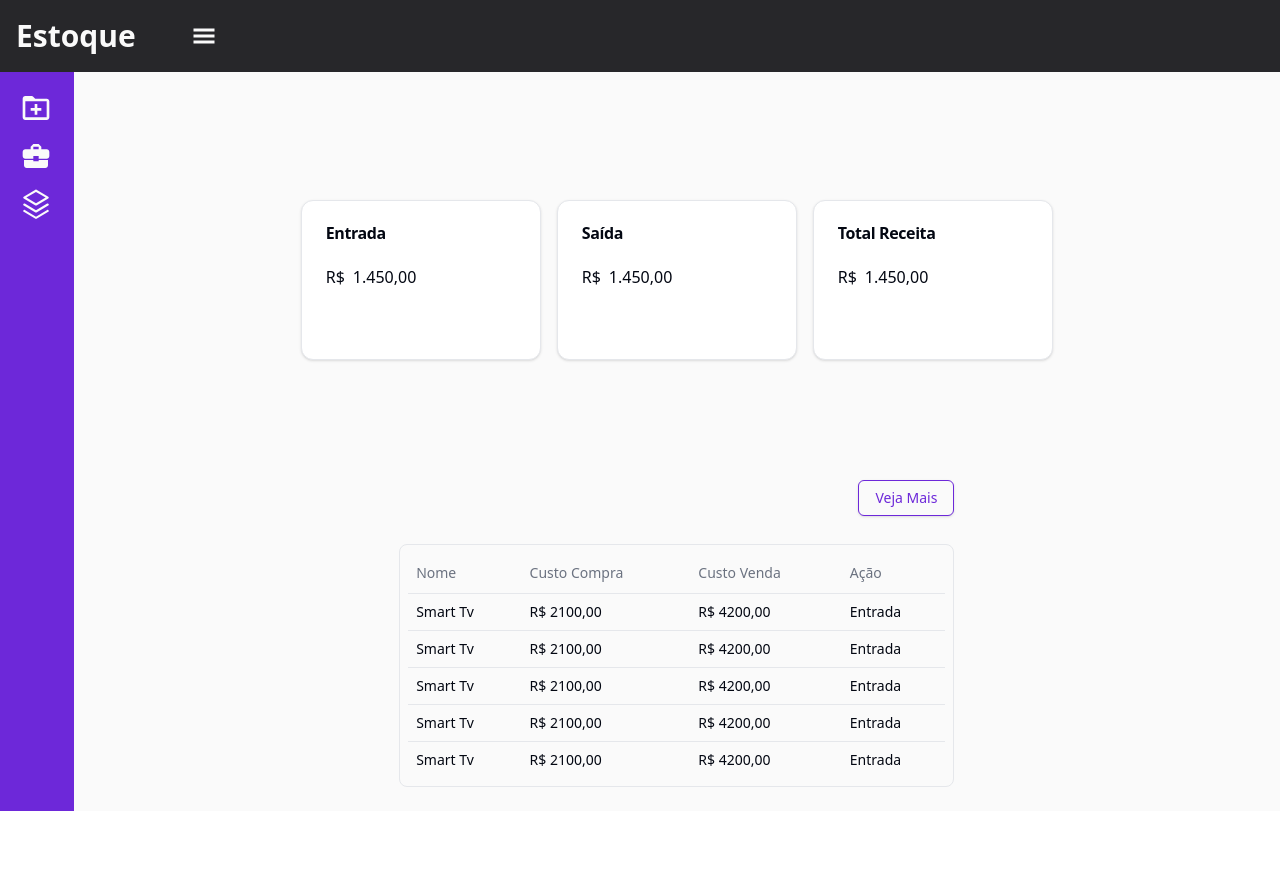
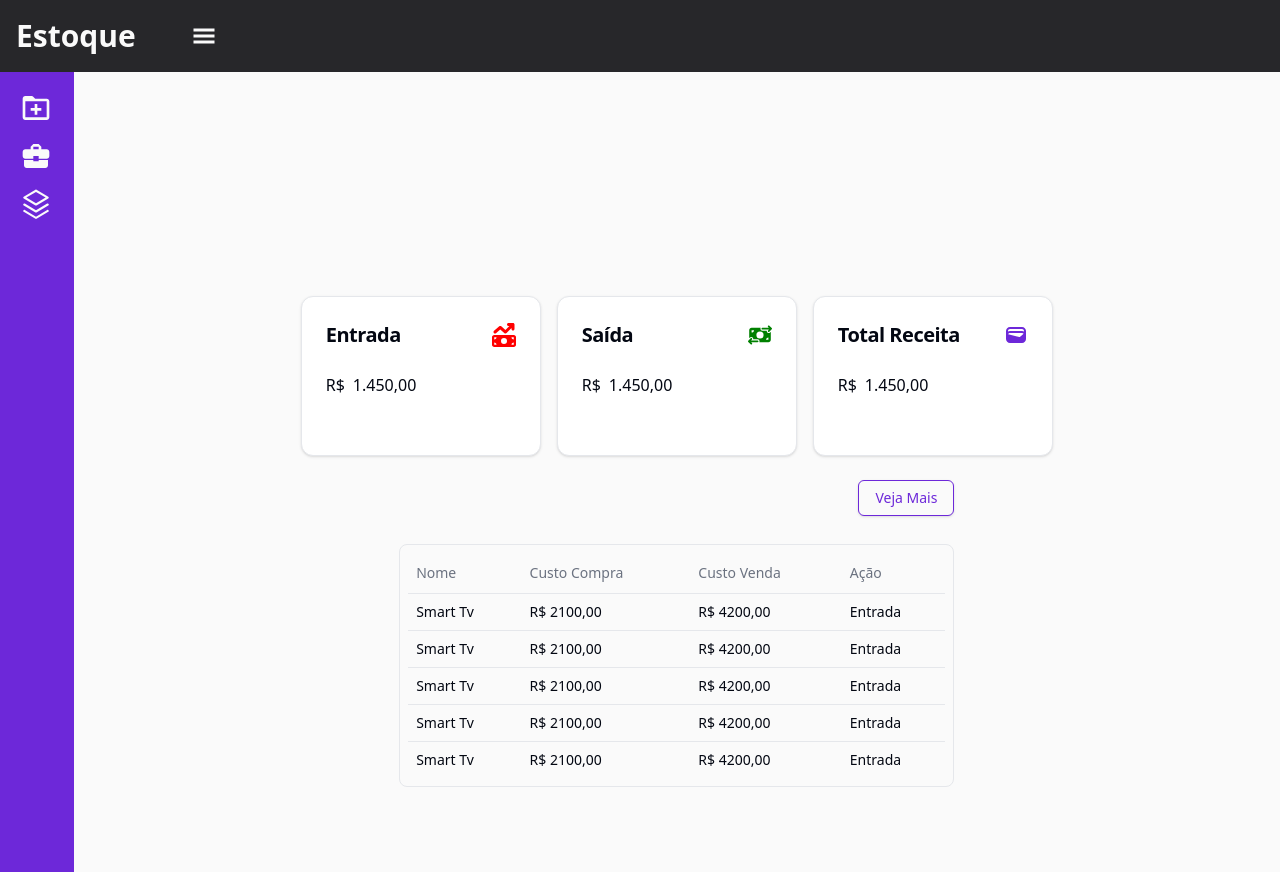
Before and after one commit to brunofelipehp/estoque-sys, a React (Vite) app in the folder front/: page / in a window 1280 px wide. Before the commit the page ends 811 px from the top, so only its background shows below. Built offline with nearby package versions, Linux system fonts and the light colour scheme.

Commit message:
Updating the cards and the preview field

```diff
--- a/front/index.html
+++ b/front/index.html
@@ -5,7 +5,10 @@
   <meta charset="UTF-8" />
   <link rel="icon" type="image/svg+xml" href="/vite.svg" />
   <meta name="viewport" content="width=device-width, initial-scale=1.0" />
-  <title>Vite + React + TS</title>
+  <link rel="preconnect" href="https://fonts.googleapis.com">
+<link rel="preconnect" href="https://fonts.gstatic.com" crossorigin>
+<link href="https://fonts.googleapis.com/css2?family=Inter:ital,opsz,wght@0,14..32,100..900;1,14..32,100..900&display=swap" rel="stylesheet">
+  <title>Estoque Dom calçados</title>
 </head>
 
 <body>
--- a/front/src/App.tsx
+++ b/front/src/App.tsx
@@ -7,7 +7,7 @@ function App() {
 	return (
 		<div>
 			<Header />
-			<div className="flex bg-zinc-50 ">
+			<div className="flex bg-zinc-50 h-screen">
 				<Sidebar />
 				<Main />
 			</div>
--- a/front/src/components/Dashboard.tsx
+++ b/front/src/components/Dashboard.tsx
@@ -1,11 +1,17 @@
+import { FaMoneyBillTransfer, FaMoneyBillTrendUp } from "react-icons/fa6";
 import { Card, CardContent, CardHeader, CardTitle } from "./ui/card";
+import { MdOutlineWallet } from "react-icons/md";
 
 export const Dashboard = () => {
 	return (
-		<div className="flex justify-center gap-4 ">
+		<div className="flex justify-center mt-24 gap-4 ">
 			<Card className="w-60 h-40">
-				<CardHeader>
-					<CardTitle>Entrada</CardTitle>
+				<CardHeader >
+				<div className="flex justify-between items-center">
+				<CardTitle className="font-bold text-xl">Entrada</CardTitle>
+				<FaMoneyBillTrendUp size={24} color="red"/>
+				</div>
+
 				</CardHeader>
 				<CardContent className="flex gap-2">
 					<span>R$</span>
@@ -15,7 +21,11 @@ export const Dashboard = () => {
 
 			<Card className="w-60 h-40">
 				<CardHeader>
-					<CardTitle>Saída</CardTitle>
+				<div className="flex justify-between items-center">
+				<CardTitle className="font-bold text-xl">Saída</CardTitle>
+				<FaMoneyBillTransfer size={24} color="green"/>
+				</div>
+
 				</CardHeader>
 				<CardContent className="flex gap-2">
 					<span>R$</span>
@@ -24,7 +34,11 @@ export const Dashboard = () => {
 			</Card>
 			<Card className="w-60 h-40">
 				<CardHeader>
-					<CardTitle>Total Receita</CardTitle>
+
+					<div className="flex justify-between items-center">
+					<CardTitle className="font-bold text-xl">Total Receita</CardTitle>
+				<MdOutlineWallet  size={24} color="6d28d9"/>
+				</div>
 				</CardHeader>
 				<CardContent className="flex gap-2">
 					<span>R$</span>
--- a/front/src/components/main.tsx
+++ b/front/src/components/main.tsx
@@ -14,7 +14,7 @@ export const Main = () => {
 		<>
 			<div className="flex flex-col w-full bg-zinc-50 mt-32">
 				<Dashboard />
-				<div className="p-6 mt-24 w-3/6 mx-auto space-y-7">
+				<div className="p-6  w-3/6 mx-auto space-y-7">
 					<div className="flex justify-end">
 						<Button
 							type="submit"
--- a/front/src/page/Register.tsx
+++ b/front/src/page/Register.tsx
@@ -9,6 +9,19 @@ import { Sidebar } from "../components/Sidebar";
 
 export const Register = () => {
 	const [previewImage, setPreviewImage] = useState<string | null>(null);
+	const [name, setName] = useState<string>("")
+
+	const handleFormRegister = (event: React.FormEvent) => {
+
+		event.preventDefault()
+		const form = event.target as HTMLFormElement;
+    const formData = new FormData(form);
+		const nameValue = formData.get('name') as string
+			setName(nameValue)
+			console.log(name);
+	}
+
+
 
 	const handleImageChange = (event: React.ChangeEvent<HTMLInputElement>) => {
 		const file = event.target.files?.[0];
@@ -29,14 +42,14 @@ export const Register = () => {
 			<div className="flex  bg-zinc-50">
 				<Sidebar />
 				<div className="flex justify-center mt-24 w-full">
-					<form action="" className="w-3/6 flex flex-col gap-4 mb-20">
+					<form onSubmit={handleFormRegister} className="w-3/6 flex flex-col gap-4 mb-20">
 						<h2 className="text-center text-4xl font-bold">
 							Cadastro de Produto
 						</h2>
 						<div className="max-h-fit max-w-fit">
 							<label
 								htmlFor="input-image"
-								className="w-[400px] aspect-[16/9] flex items-center  rounded-sm   justify-center border-[2px] border-dashed border-violetPrimer"
+								className="w-[400px] aspect-[16/9] flex items-center  rounded-sm   justify-center border-[2px] border-dashed border-zinc-400  hover:border-violetPrimer cursor-pointer text-zinc-400 hover:text-violetPrimer transition-all ease-in-out duration-300"
 							>
 								<span className="">
 									{previewImage ? (
@@ -46,7 +59,7 @@ export const Register = () => {
 											className="max-w-full max-h-full  filter brightness-75 items-center rounded-sm"
 										/>
 									) : (
-										<div className="flex items-center gap-2 text-violetPrimer">
+										<div className="flex items-center gap-2 ">
 											<span>Escolha uma imagem</span>
 											<IoMdCloudUpload size={32} />
 										</div>
@@ -71,6 +84,8 @@ export const Register = () => {
 								type="text"
 								className="border border-zinc-300 w-full p-4 rounded outline-indigo-400"
 								placeholder="Nome do produto"
+								name="name"
+								onChange={(e) => setName(e.target.value)}
 							/>
 						</div>
 						<div>
```
Also changed, not shown: 1 other file (tests, documents, lock files or other folders).
